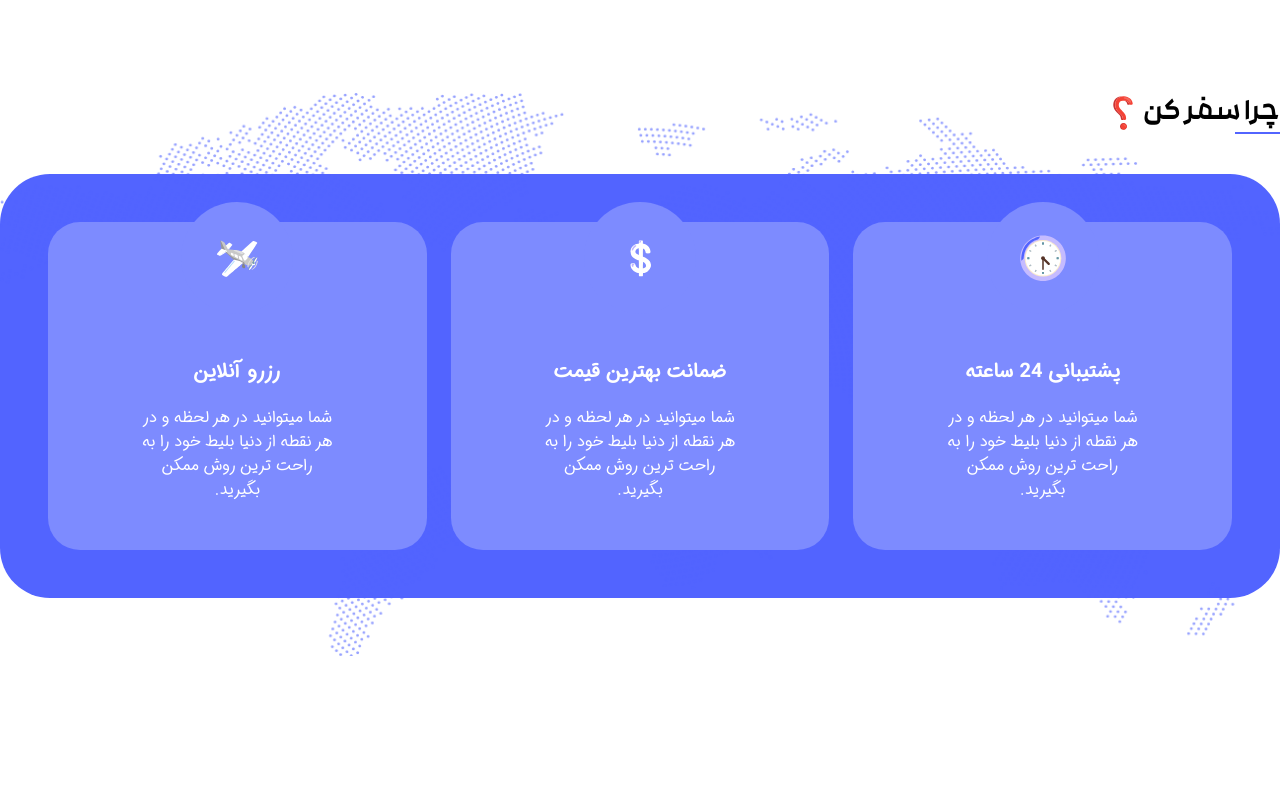
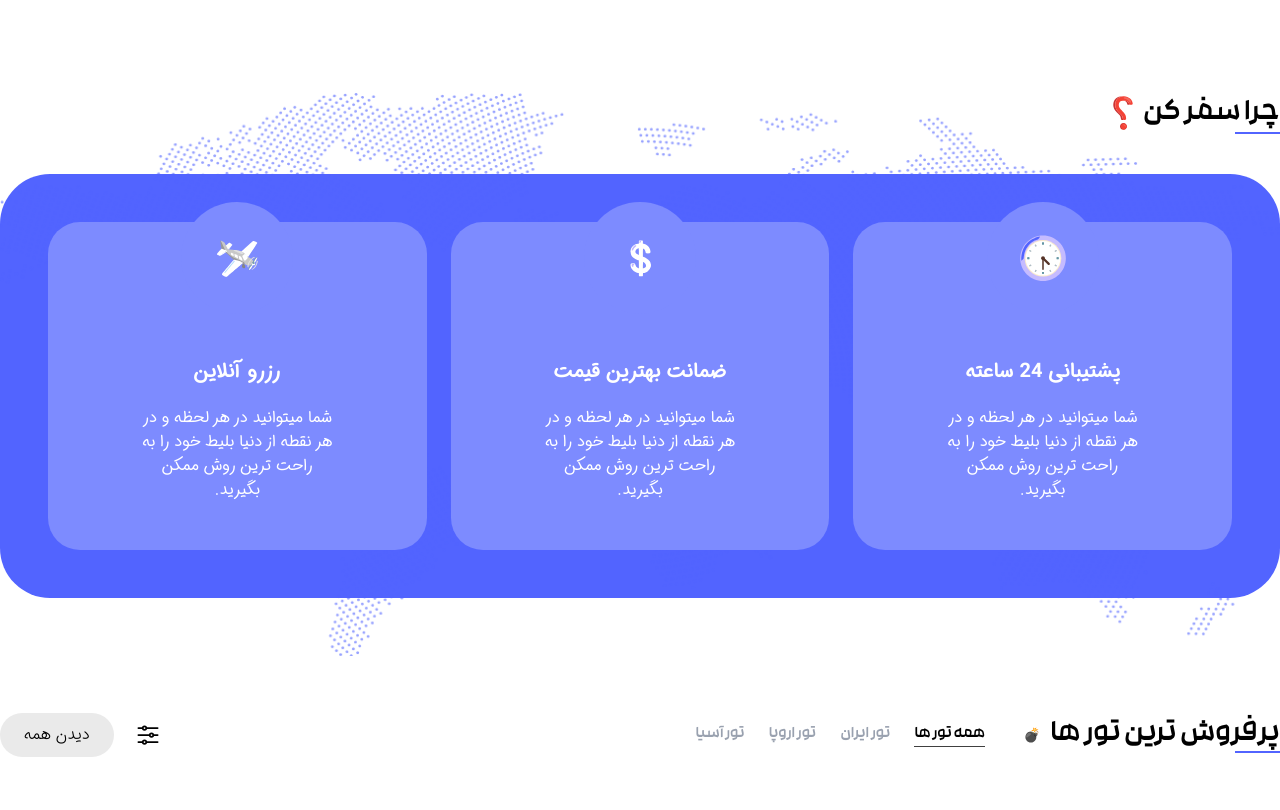
Before and after one commit to awmiri/ticket-web, a website: page public/htmls/index.html in a window 1280 px wide. Shown: the part 1649-2459 px from the top of the page. Before the commit the page ends 2305 px from the top, so only its background shows below. Drawn offline with Linux system fonts and the light colour scheme; files whose address does not match are found by name.

Commit message:
done best sell header

```diff
--- a/public/htmls/index.html
+++ b/public/htmls/index.html
@@ -448,6 +448,41 @@
             </div>
          </section>
          <!-----------------------best sell tour ------------------------------>
+         <section class="best-sell mt-28">
+            <div class="container">
+                <div class="flex items-center justify-between">
+                    <!-- best sell section title & select box -->
+                     <div class="flex gap-7 items-center">
+                        <span class="underline-custom flex items-center font-RokhBold text-2xl md:text-3xl">پرفروش ترین تور ها
+                            <img src="../imge/svg/bomb - emoji_u1f4a3.svg" alt="">
+                        </span>
+                        <!-- best sell select box -->
+                        <ul class="flex gap-6 font-RokhBold">
+                            <a href="">
+                                <li class="select-tour">همه تور ها</li>
+                            </a>
+                            <a href="">
+                                <li class="text-gray-400">تور ایران</li>
+                            </a>
+                            <a href="">
+                                <li class="text-gray-400">تور اروپا</li>
+                            </a>
+                            <a href="">
+                                <li class="text-gray-400">تور آسیا</li>
+                            </a>
+                        </ul>
+                     </div>
+
+                    <!-- best sell section btn -->
+                     <div class="flex items-center gap-5 h-[49px]">
+                         <svg class="w-7 h6">
+                            <use href="#filter"></use>
+                        </svg>
+                         <a class="px-6 py-2.5 bg-gray rounded-3xl font-IranLight text-nowrap text-base md:cursor-pointer">دیدن همه</a>
+                     </div>
+                </div>
+            </div>
+         </section>
     </main>
     <div class="dark-blank w-screen hidden h-screen absolute top-0 bg-black/5 transition-all"></div>
     <script src="../scripts/app.js"></script>
--- a/src/input.css
+++ b/src/input.css
@@ -131,3 +131,16 @@
   right: 0;
   bottom: 0;
 }
+
+.select-tour {
+  position: relative;
+}
+.select-tour::after {
+  content: " ";
+  width: 100%;
+  height: 1px;
+  background-color: #404040;
+  position: absolute;
+  bottom: 0;
+  left: 0;
+}
```
Also changed, not shown: public/style/output.css.
